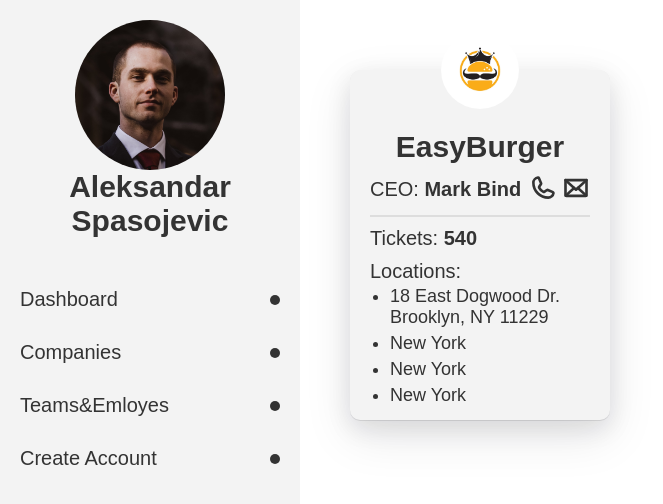
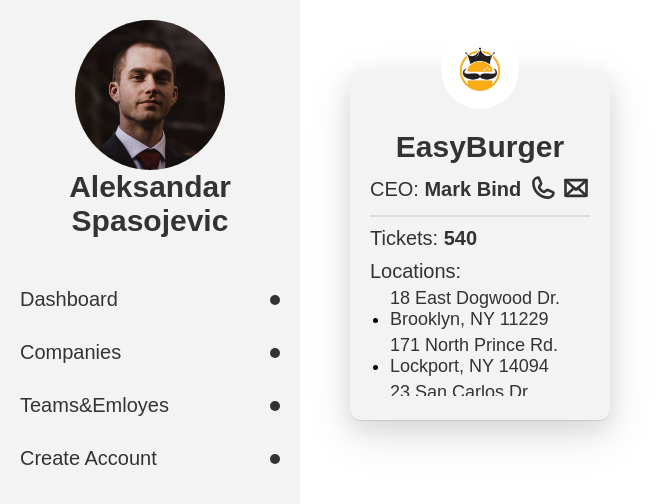
Before and after one commit to DevAleksandarS/bira, a React (Vite) app: page / in a window 1280 px wide. Shown: the top 504 px of the page, without its empty margins (0-663 px from the left). Built offline with nearby package versions, Linux system fonts and the light colour scheme.

Commit message:
Admin Companies

```diff
--- a/src/elements/admin/Companies.jsx
+++ b/src/elements/admin/Companies.jsx
@@ -31,14 +31,33 @@ export default function Companies() {
 
         <p className="location-p">Locations:</p>
         <ul>
-          <li>18 East Dogwood Dr. Brooklyn, NY 11229</li>
-          <li>New York</li>
-          <li>New York</li>
-          <li>New York</li>
-          <li>New York</li>
-          <li>New York</li>
-          <li>New York</li>
-          <li>New York</li>
+          <li>
+            <button>18 East Dogwood Dr. Brooklyn, NY 11229</button>
+          </li>
+
+          <li>
+            <button>171 North Prince Rd. Lockport, NY 14094</button>
+          </li>
+
+          <li>
+            <button>23 San Carlos Dr. Jamaica, NY 11434</button>
+          </li>
+
+          <li>
+            <button>261 Joy Ridge Ave. Bronx, NY 10460</button>
+          </li>
+
+          <li>
+            <button>8705 Santa Clara St. Bronx, NY 10456</button>
+          </li>
+
+          <li>
+            <button>9757 New Saddle Ave. Staten Island, NY 10312</button>
+          </li>
+
+          <li>
+            <button>18 East Dogwood Dr. Brooklyn, NY 11229</button>
+          </li>
         </ul>
       </div>
     </div>
--- a/src/style/admin-companies/admin-companies.css
+++ b/src/style/admin-companies/admin-companies.css
@@ -75,7 +75,8 @@
   font-size: 20px;
 }
 .admin-companies .company ul {
-  height: 45%;
+  margin-top: 5px;
+  height: 40%;
   width: 100%;
   overflow-y: scroll;
   display: flex;
@@ -86,7 +87,17 @@
   width: 0;
 }
 .admin-companies .company ul li {
+  font-size: 18px;
   margin-left: 20px;
+}
+.admin-companies .company ul li button {
+  text-align: start;
+  background: transparent;
+  border: 0;
   color: #333;
   font-size: 18px;
+}
+.admin-companies .company ul li button:hover {
+  cursor: pointer;
+  text-decoration: underline;
 }/*# sourceMappingURL=admin-companies.css.map */
--- a/src/style/admin-companies/admin-companies.sass
+++ b/src/style/admin-companies/admin-companies.sass
@@ -74,7 +74,8 @@
       font-size: 20px
 
     ul
-      height: 45%
+      margin-top: 5px
+      height: 40%
       width: 100%
       overflow-y: scroll
       display: flex
@@ -85,6 +86,16 @@
         width: 0
 
       li
+        font-size: 18px
         margin-left: 20px
-        color: #333
-        font-size: 18px
+
+        button
+          text-align: start
+          background: transparent
+          border: 0
+          color: #333
+          font-size: 18px
+
+          &:hover
+            cursor: pointer
+            text-decoration: underline
```
Also changed, not shown: 1 other file (tests, documents, lock files or other folders).
